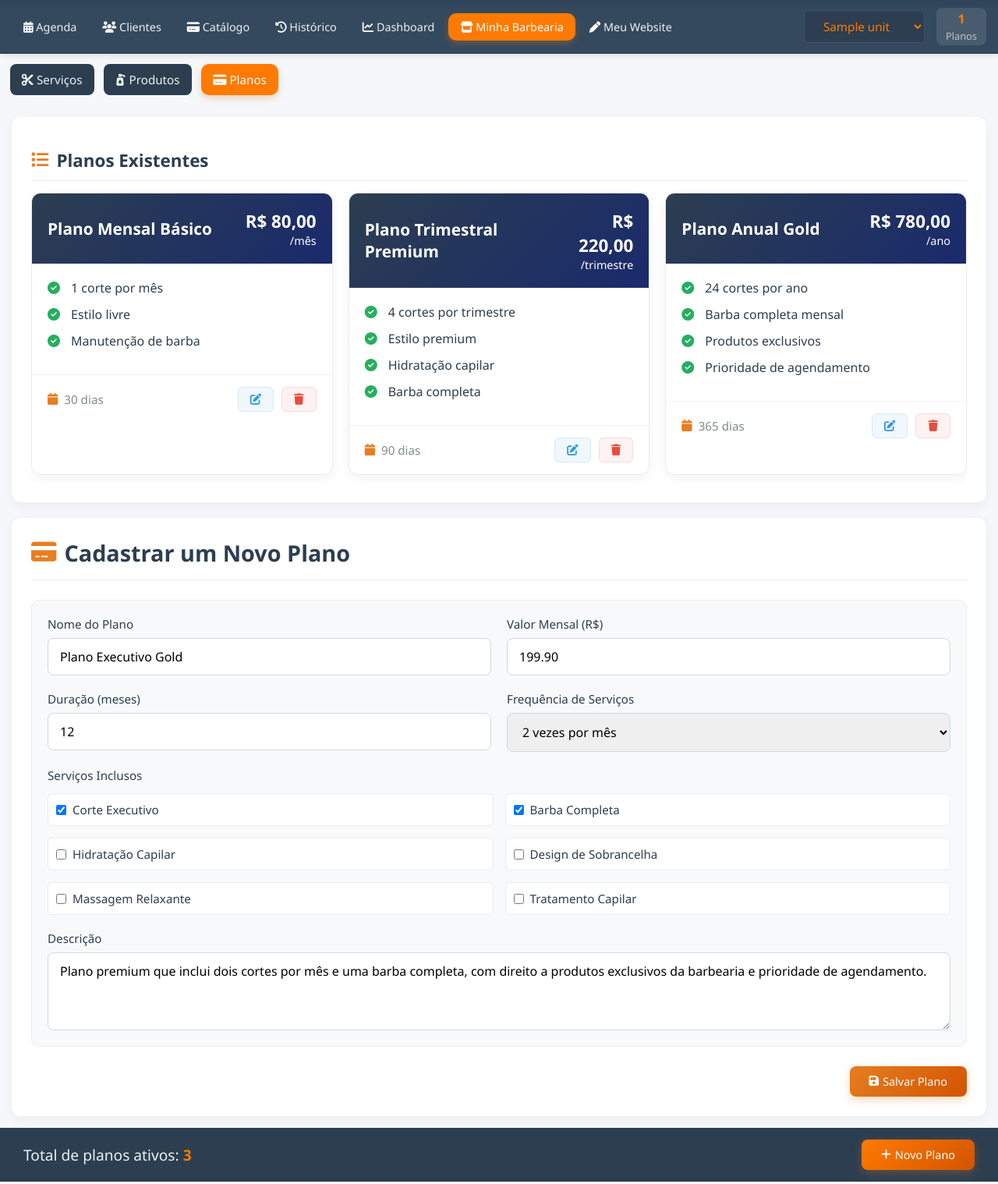
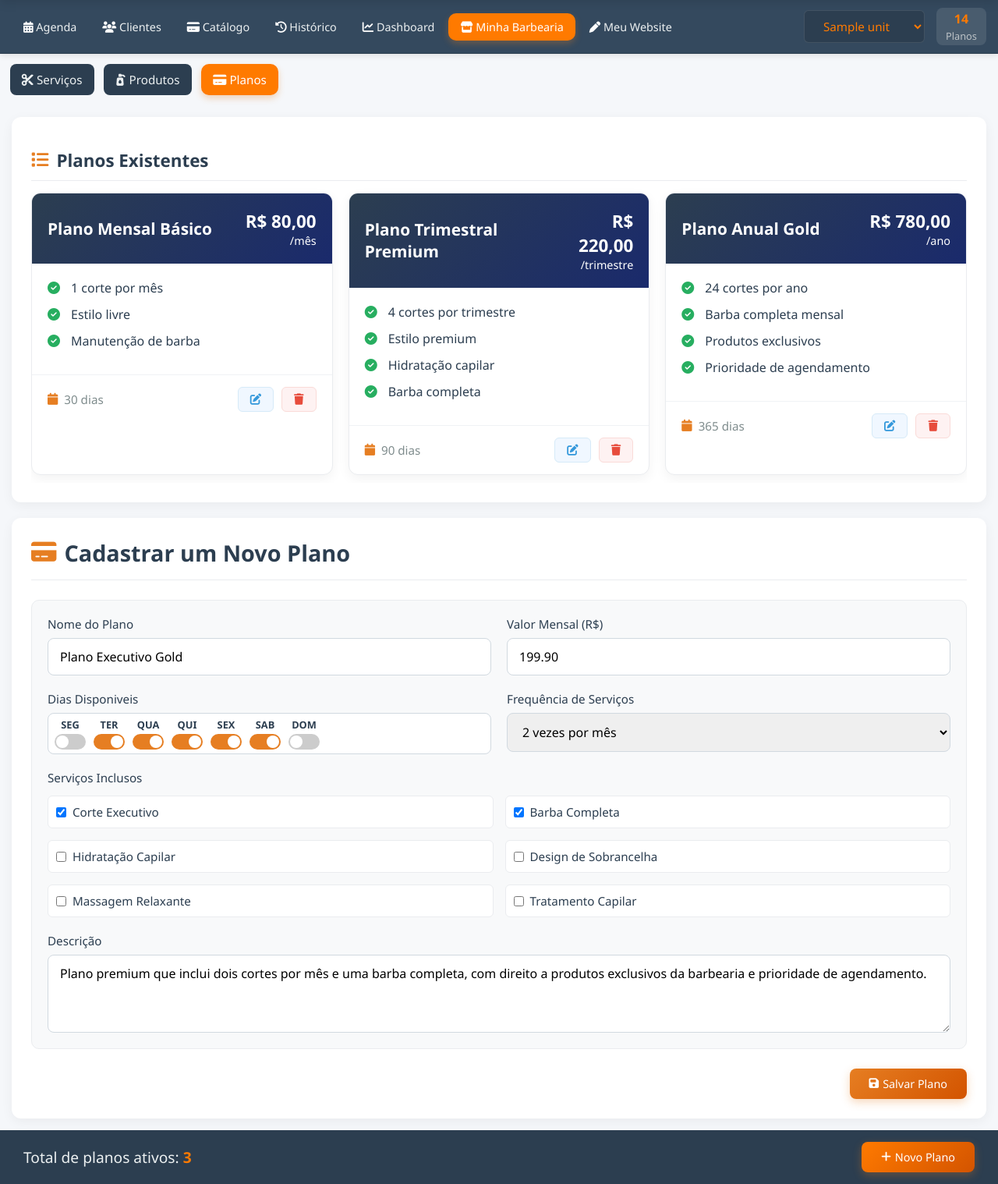
Before and after one commit to BrunoLkVieira/barbearia, a Django app: template templates/plan/plans.html in a window 1280 px wide. Shown: the part 81-1599 px from the top of the page at 78% size. Run offline with Django 3.2, Linux system fonts and the light colour scheme; the template is opened without the code that fills it: most values are stand-ins (such as "Sample title", 1, 10 or a date in 2020); grey boxes marked "Sample" are stand-in pictures.

Commit message:
refactor: dias da semana do plano

```diff
--- a/package.json
+++ b/package.json
@@ -4,7 +4,7 @@
   "main": "index.js",
   "scripts": {
     "runserver": ".venv\\Scripts\\python.exe manage.py runserver",
-    "git": "git add . && git commit -m \"refactor: header separado \" && git push",
+    "git": "git add . && git commit -m \"refactor: dias da semana do plano\" && git push",
     "pull": "git pull",
     "go to main": "git checkout main",
     "got to frontend": "git checkout frontend"
--- a/static/plan/css/desktop/plans.css
+++ b/static/plan/css/desktop/plans.css
@@ -111,6 +111,76 @@
     .form-group textarea {
         resize: vertical;
         min-height: 100px;
+    }
+
+    .form-days{
+       display: flex;
+       gap: 10px;
+       padding: 5px 8px;
+       border: 1px solid #d1d9e0;
+       border-radius: 8px;
+       background-color: #fff;
+    }
+
+    .each-day{
+        display: flex;
+        flex-direction: column;
+        align-items: center;
+        justify-content: center;
+        gap: 3px;
+    }
+
+    .day-abbreviation {
+        width: 40px;
+        font-weight: 700;
+        font-size: 0.8rem;
+        color: #2c3e50;
+        text-align: center;
+    }
+
+    .toggle-switch {
+        position: relative;
+        display: inline-block;
+        width: 40px;
+        height: 20px;
+    }
+
+    .toggle-switch input {
+        opacity: 0;
+        width: 0;
+        height: 0;
+    }
+
+    .slider {
+        position: absolute;
+        cursor: pointer;
+        top: 0;
+        left: 0;
+        right: 0;
+        bottom: 0;
+        background-color: #ccc;
+        transition: .3s;
+        border-radius: 34px;
+    }
+
+    .slider:before {
+        position: absolute;
+        content: "";
+        height: 16px;
+        width: 16px;
+        left: 2px;
+        bottom: 2px;
+        background-color: white;
+        transition: .3s;
+        border-radius: 50%;
+    }
+
+    input:checked + .slider {
+        background-color: #e67e22;
+    }
+
+    input:checked + .slider:before {
+        transform: translateX(20px);
     }
 
     .services-list {
--- a/templates/plan/plans.html
+++ b/templates/plan/plans.html
@@ -32,7 +32,7 @@
                     </select>
                 </div>
                 <div class="stat-box">
-                    <div class="stat-value">{{ employees.count }}</div>
+                    <div class="stat-value">{{ plans.count }}4</div>
                     <div class="stat-label">Planos</div>
                 </div>
             </div>
@@ -189,7 +189,8 @@
                 <h2><i class="fas fa-credit-card"></i> Cadastrar um Novo Plano</h2>
             </div>
 
-            <form class="plan-form">
+            <form class="plan-form" method="POST">
+                {% csrf_token %}
                 <div class="form-group">
                     <label for="planName">Nome do Plano</label>
                     <input type="text" id="planName" placeholder="Ex: Plano Mensal Premium" value="Plano Executivo Gold">
@@ -201,8 +202,64 @@
                 </div>
 
                 <div class="form-group">
-                    <label for="planDuration">Duração (meses)</label>
-                    <input type="number" id="planDuration" placeholder="Ex: 12" value="12">
+                    <label for="planFrequency">Dias Disponiveis</label>
+                    <div class="form-days">
+                        <div class="each-day">
+                            <div class="day-abbreviation">SEG</div>
+                            <label class="toggle-switch">
+                                <input type="checkbox" onchange="toggleDay(this)" name="is_active">
+                                <span class="slider"></span>
+                            </label>
+                        </div>
+
+                        <div class="each-day">
+                            <div class="day-abbreviation">TER</div>
+                            <label class="toggle-switch">
+                                <input type="checkbox" checked onchange="toggleDay(this)" name="is_active">
+                                <span class="slider"></span>
+                            </label>
+                        </div>
+
+                        <div class="each-day">
+                            <div class="day-abbreviation">QUA</div>
+                            <label class="toggle-switch">
+                                <input type="checkbox" checked onchange="toggleDay(this)" name="is_active">
+                                <span class="slider"></span>
+                            </label>
+                        </div>
+
+                        <div class="each-day">
+                            <div class="day-abbreviation">QUI</div>
+                            <label class="toggle-switch">
+                                <input type="checkbox" checked onchange="toggleDay(this)" name="is_active">
+                                <span class="slider"></span>
+                            </label>
+                        </div>
+
+                        <div class="each-day">
+                            <div class="day-abbreviation">SEX</div>
+                            <label class="toggle-switch">
+                                <input type="checkbox" checked onchange="toggleDay(this)" name="is_active">
+                                <span class="slider"></span>
+                            </label>
+                        </div>
+
+                        <div class="each-day">
+                            <div class="day-abbreviation">SAB</div>
+                            <label class="toggle-switch">
+                                <input type="checkbox" checked onchange="toggleDay(this)" name="is_active">
+                                <span class="slider"></span>
+                            </label>
+                        </div>
+
+                        <div class="each-day">
+                            <div class="day-abbreviation">DOM</div>
+                            <label class="toggle-switch">
+                                <input type="checkbox" onchange="toggleDay(this)" name="is_active">
+                                <span class="slider"></span>
+                            </label>
+                        </div>
+                    </div>
                 </div>
 
                 <div class="form-group">
@@ -212,6 +269,7 @@
                         <option selected>2 vezes por mês</option>
                         <option>3 vezes por mês</option>
                         <option>4 vezes por mês</option>
+                        <option>Sem Limite</option>
                     </select>
                 </div>
 
```
Also changed, not shown: db.sqlite3.
